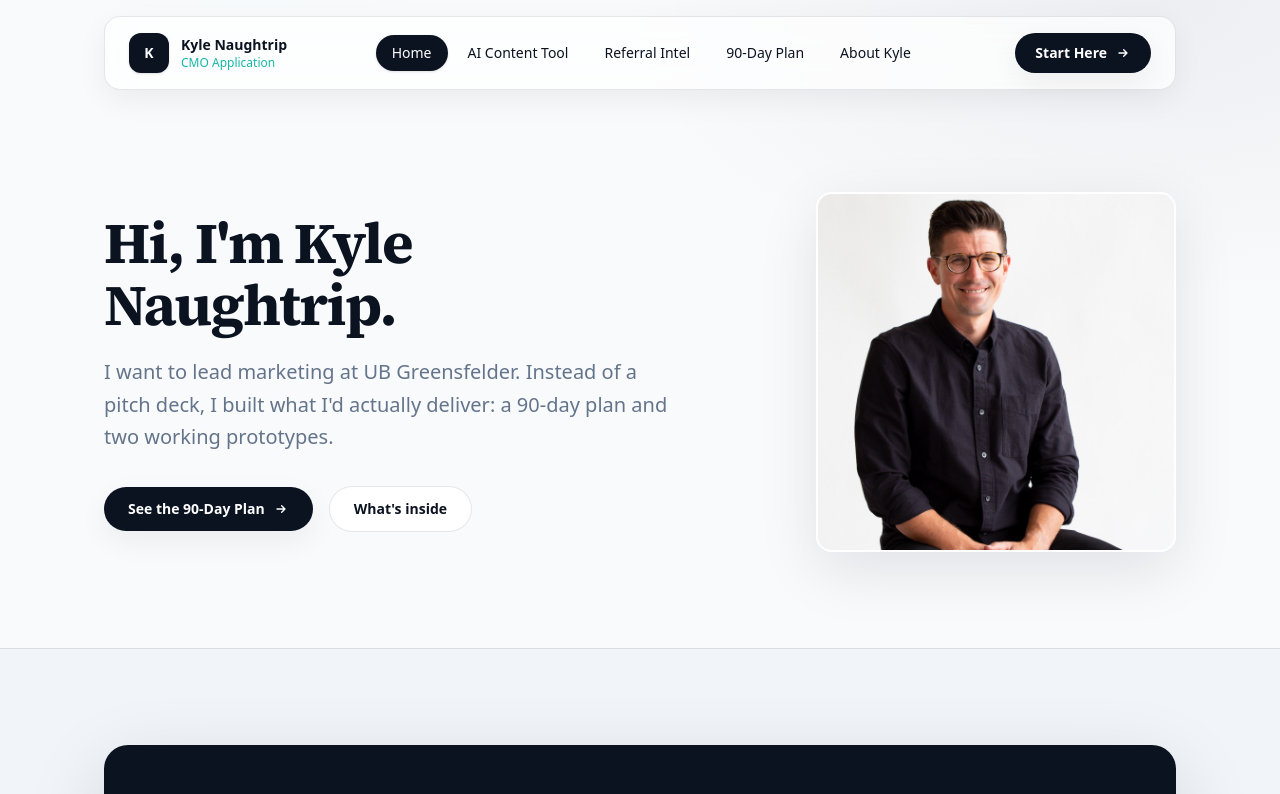
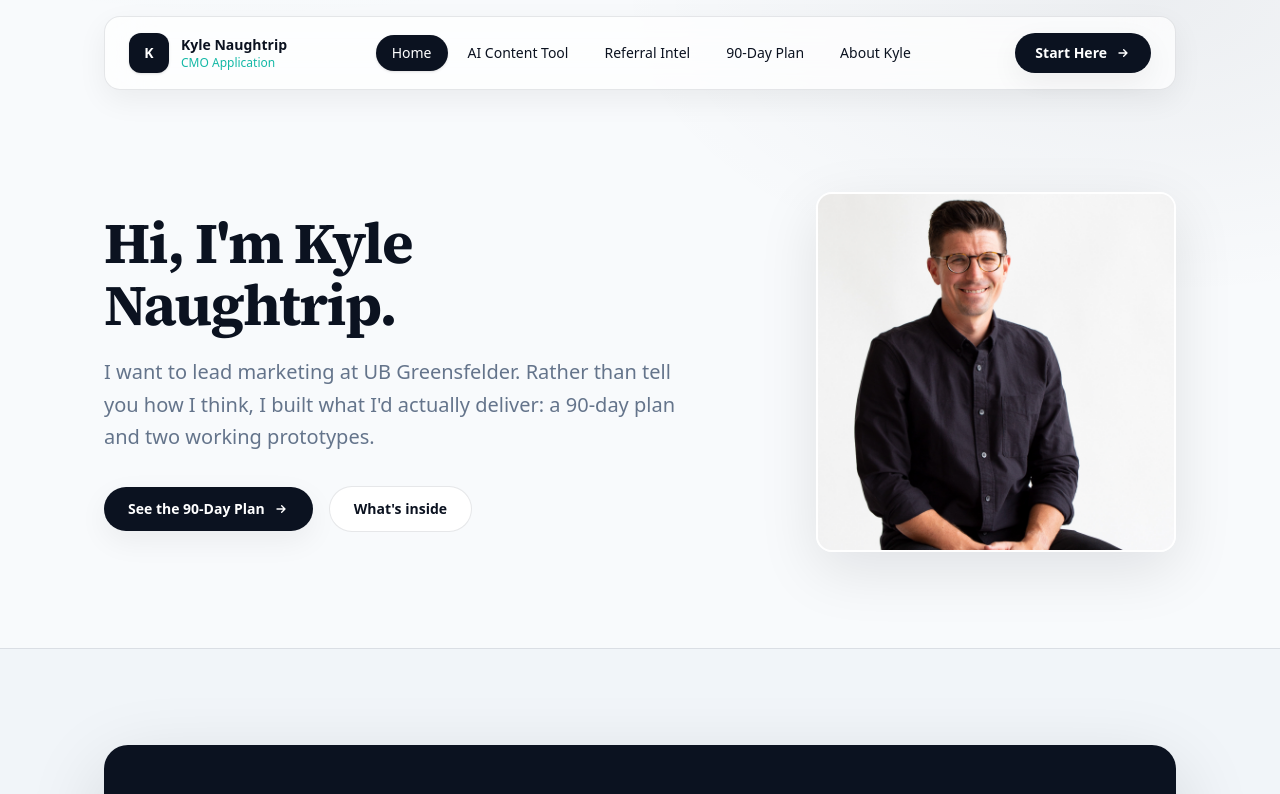
Before and after one commit to SidekickMarketer/ubg-cmo-demo, a Next.js app: page / in a window 1280 px wide. Shown: the top 794 px of the page. Built offline with nearby package versions, Linux system fonts and the light colour scheme.

Commit message:
Hero: 'Rather than tell you how I think, I built...'

```diff
--- a/src/app/page.tsx
+++ b/src/app/page.tsx
@@ -173,7 +173,7 @@ export default function HomePage() {
               </h1>
 
               <p className="mt-5 text-xl leading-relaxed text-[color:var(--muted)]">
-                I want to lead marketing at UB Greensfelder. Instead of a pitch deck, I built what I&apos;d actually deliver: a 90-day plan and two working prototypes.
+                I want to lead marketing at UB Greensfelder. Rather than tell you how I think, I built what I&apos;d actually deliver: a 90-day plan and two working prototypes.
               </p>
 
               <div className="mt-8 flex flex-col gap-4 sm:flex-row sm:items-center">
```
